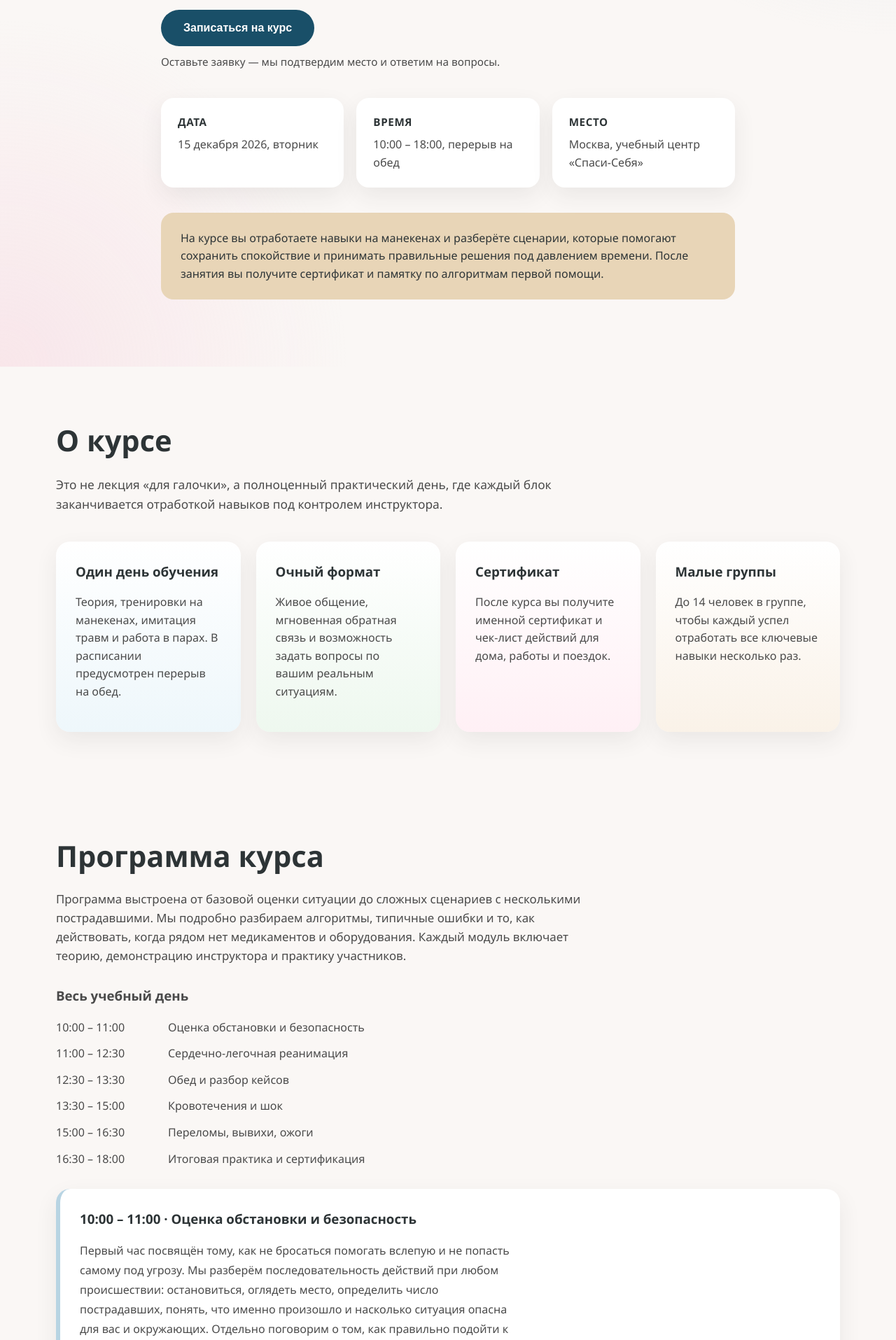
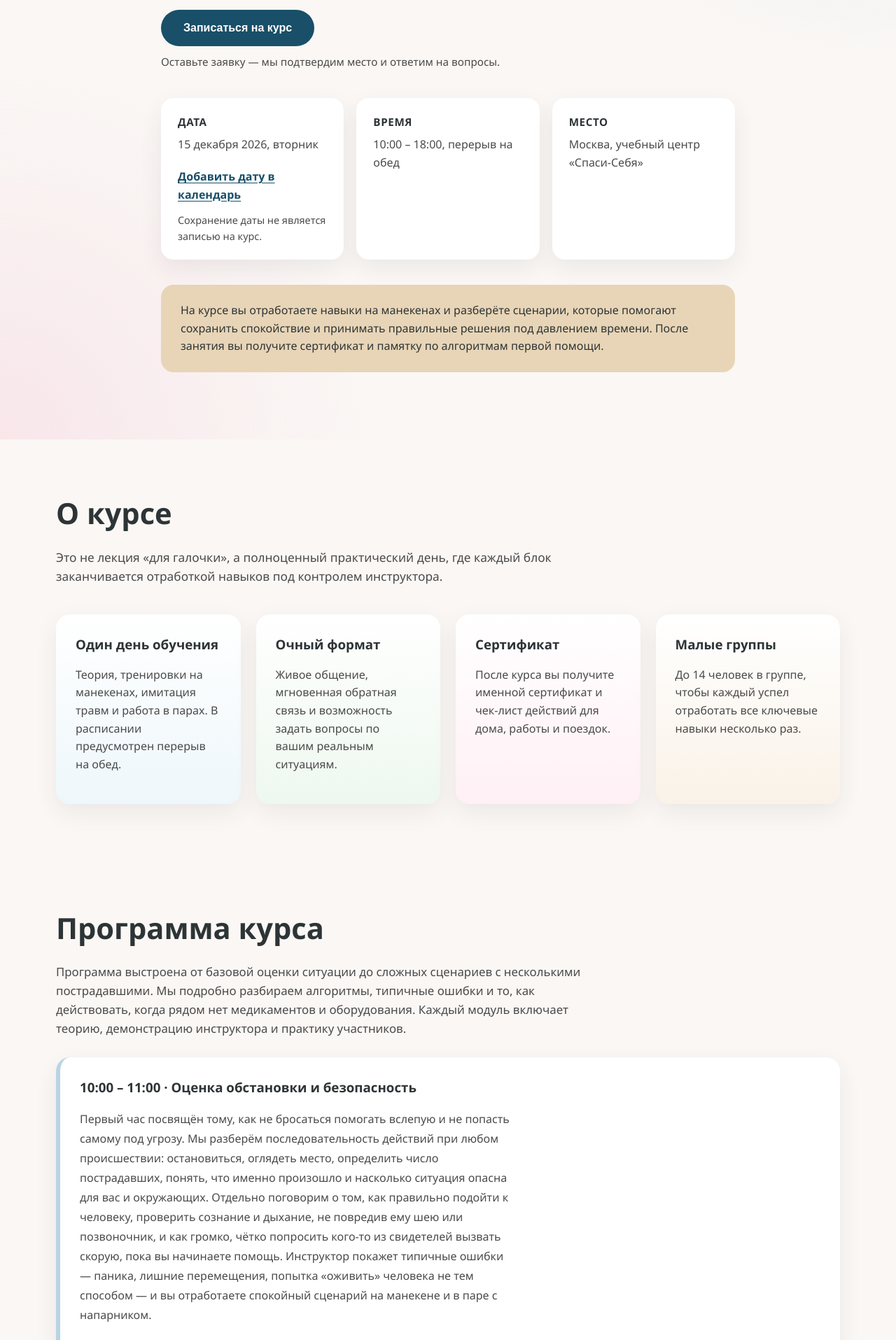
Before and after one commit to Alexxz/test-landing, a PHP site: page / in a window 1280 px wide. Shown: the part 528-2443 px from the top of the page at 70% size. Run offline with PHP 8.4, Linux system fonts and the light colour scheme; some libraries are stand-ins or nearby versions.

Commit message:
Offer the course date as a downloadable calendar event

```diff
--- a/css/style.css
+++ b/css/style.css
@@ -497,30 +497,16 @@ img {
     }
 }
 
-/* e46: one complete-day map; all original detailed modules remain visible. */
-.day-overview {
-    margin: 0 0 24px;
+/* Optional calendar handoff: no registration state is implied. */
+.calendar-date-link {
+    display: inline-block;
+    margin-top: 12px;
+    padding-block: 8px;
+    color: #194f68;
+    font-weight: 600;
+    text-decoration: underline;
+    text-underline-offset: 3px;
+    overflow-wrap: anywhere;
 }
-.day-overview h3 {
-    margin: 0 0 12px;
-}
-.day-overview-list {
-    list-style: none;
-    padding: 0;
-    margin: 0;
-}
-.day-overview-list li {
-    display: grid;
-    grid-template-columns: 9rem minmax(0, 1fr);
-    gap: 8px 16px;
-    padding: 6px 0;
-}
-.day-overview-time {
-    white-space: nowrap;
-}
-@media (max-width: 560px) {
-    .day-overview-list li {
-        grid-template-columns: 1fr;
-        gap: 0;
-    }
-}
+.calendar-date-link:focus-visible { outline: 3px solid #315f83; outline-offset: 3px; }
+.calendar-date-note { margin: 4px 0 0; font-size: 0.9rem; }
--- a/index.php
+++ b/index.php
@@ -224,6 +224,8 @@ if (!headers_sent()) {
                 <div class="meta-card">
                     <strong>Дата</strong>
                     15 декабря 2026, вторник
+                    <a class="calendar-date-link" href="documents/course-date.ics" download="course-date.ics" data-track-label="calendar_date_download">Добавить дату в календарь</a>
+                    <p class="calendar-date-note">Сохранение даты не является записью на курс.</p>
                 </div>
                 <div class="meta-card">
                     <strong>Время</strong>
@@ -280,17 +282,6 @@ if (!headers_sent()) {
                     действовать, когда рядом нет медикаментов и оборудования. Каждый модуль включает
                     теорию, демонстрацию инструктора и практику участников.
                 </p>
-                <aside class="day-overview" aria-labelledby="day-overview-title">
-                    <h3 id="day-overview-title">Весь учебный день</h3>
-                    <ul class="day-overview-list">
-                        <li><span class="day-overview-time">10:00 – 11:00</span><span>Оценка обстановки и безопасность</span></li>
-                        <li><span class="day-overview-time">11:00 – 12:30</span><span>Сердечно-легочная реанимация</span></li>
-                        <li><span class="day-overview-time">12:30 – 13:30</span><span>Обед и разбор кейсов</span></li>
-                        <li><span class="day-overview-time">13:30 – 15:00</span><span>Кровотечения и шок</span></li>
-                        <li><span class="day-overview-time">15:00 – 16:30</span><span>Переломы, вывихи, ожоги</span></li>
-                        <li><span class="day-overview-time">16:30 – 18:00</span><span>Итоговая практика и сертификация</span></li>
-                    </ul>
-                </aside>
                 <div class="program-list">
                     <article class="program-module">
                         <h3>10:00 – 11:00 · Оценка обстановки и безопасность</h3>
--- a/js/main.js
+++ b/js/main.js
@@ -1,5 +1,5 @@
 document.addEventListener('DOMContentLoaded', () => {
-    const variant = 'e46_day_overview';
+    const variant = 'e47_calendar_handoff';
     const pendingEvents = [];
     let exposed = false;
     const track = (name, properties = {}) => {
@@ -136,6 +136,10 @@ document.addEventListener('DOMContentLoaded', () => {
     const form = document.getElementById('registration-form');
     const message = document.getElementById('form-message');
     const registerButtons = document.querySelectorAll('.btn-register');
+    document.querySelector('.calendar-date-link')?.addEventListener('click', (event) => {
+        if (!event.isTrusted) return;
+        track('calendar_download_attempt', { source: 'hero_date_card' });
+    });
 
     let pricingButtonIndex = 0;
     registerButtons.forEach((button) => {
```
Also changed, not shown: 1 other file.
